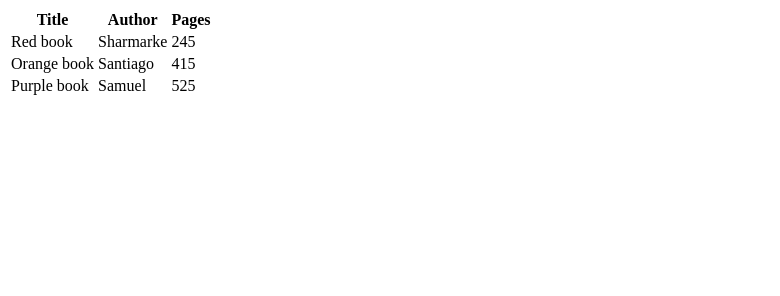
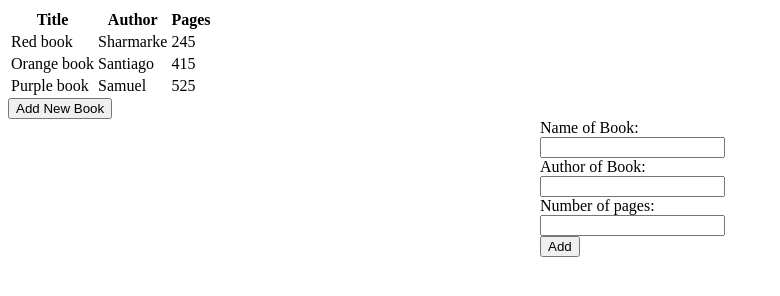
Before and after one commit to santiago-rodrig/library, a plain HTML site: page index.html in a window 1280 px wide. Shown: the whole page, without its empty margins (0-780 px from the left). Drawn offline with Linux system fonts and the light colour scheme.

Commit message:
added sendData function, added onclick attribute to submit button in form to trigger data change

```diff
--- a/index.html
+++ b/index.html
@@ -16,6 +16,22 @@
       <tbody id="library">
       </tbody>
     </table>
+    <button>Add New Book</button>
+    <form id="newBookForm">
+      <div>
+        <label for="name">Name of Book:</label>
+        <input type="text" id="title" required>
+      </div>
+      <div>
+        <label for="author">Author of Book:</label>
+        <input type="text" id="author" required>
+      </div>
+      <div>
+        <label for="pages">Number of pages:</label>
+        <input type="number" id="pages" required>
+      </div>
+      <input type="button" onclick="sendData()" value="Add">
+    </form>
     <script type="text/javascript"  src="main.js"></script>
   </body>
 </html>
--- a/main.css
+++ b/main.css
@@ -0,0 +1,8 @@
+#newBookForm {
+    margin: 0 auto;
+    width: 200px;
+}
+
+body {
+    min-height: 100vh;
+}
--- a/main.js
+++ b/main.js
@@ -10,8 +10,7 @@ function Book(title, author, pages) {
 
 function render(books) {
   let library = document.getElementById('library');
-
-  books.forEach(book => {
+  books.forEach((book, index) => {
     let row = document.createElement('tr');
     let title = document.createElement('td');
     let author = document.createElement('td');
@@ -22,6 +21,7 @@ function render(books) {
     row.appendChild(title);
     row.appendChild(author);
     row.appendChild(pages);
+    row.setAttribute('data-index', index);
     library.appendChild(row);
   });
 }
@@ -31,6 +31,14 @@ function addBookToLibrary(title, author, pages) {
   myLibrary.push(book);
 }
 
+function sendData(){
+  const title = document.getElementById('title').value;
+  const author = document.getElementById('author').value;
+  const pages = document.getElementById('pages').value;
+  addBookToLibrary(title, author, pages);
+  render(myLibrary);
+}
+
 addBookToLibrary('Red book', 'Sharmarke', 245);
 addBookToLibrary('Orange book', 'Santiago', 415);
 addBookToLibrary('Purple book', 'Samuel', 525);
```
